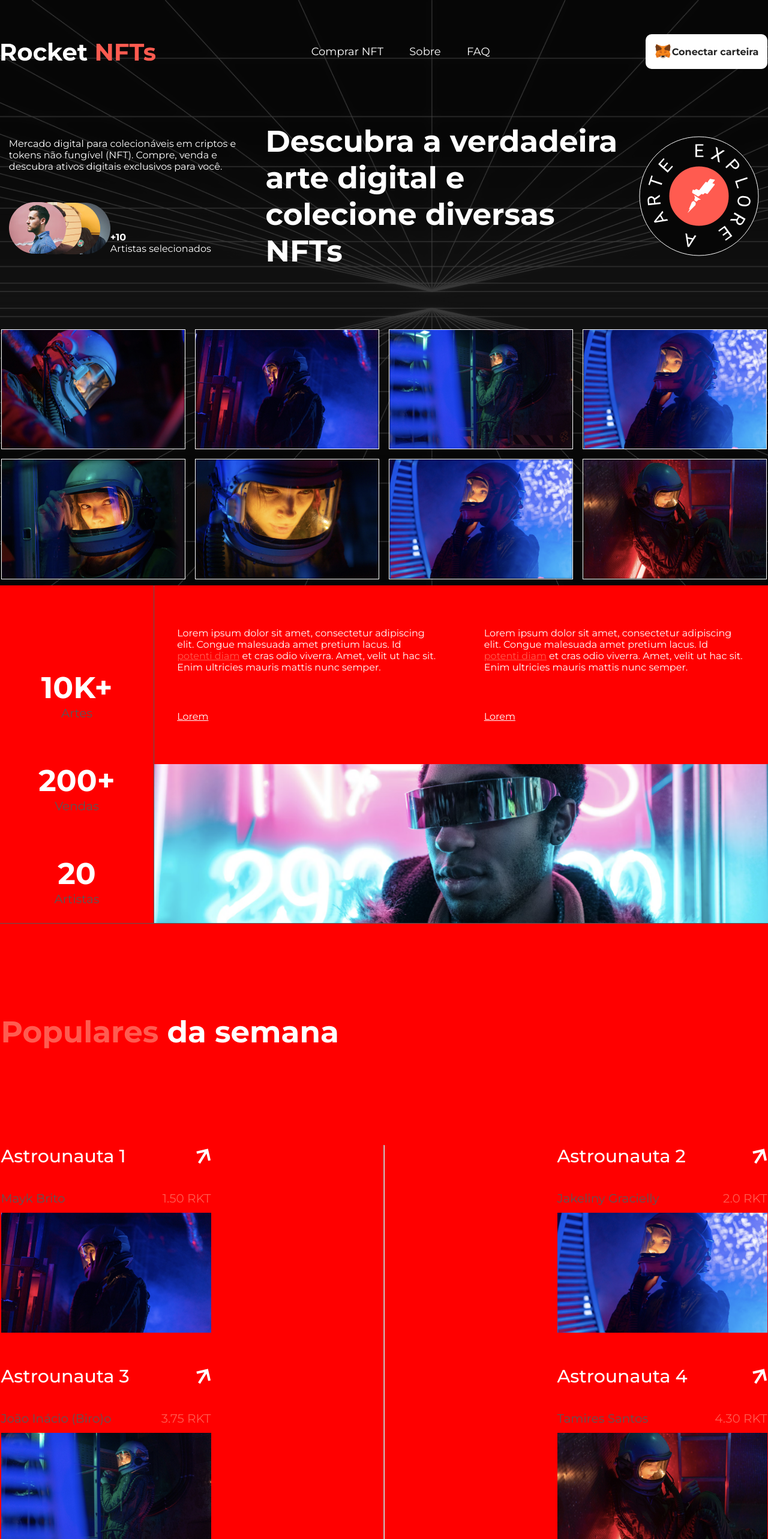
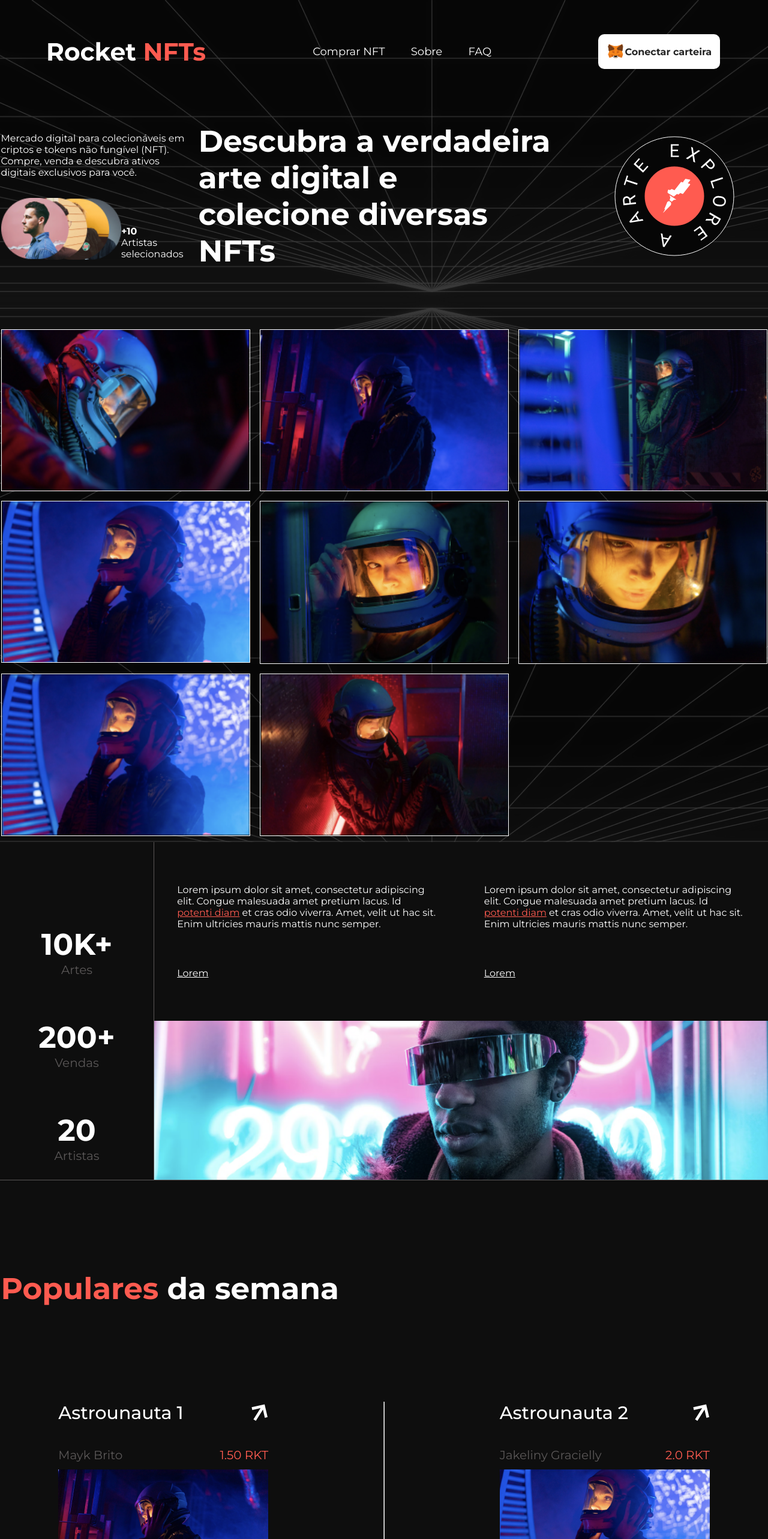
Before and after one commit to WendelSantosNunes/Rocket_NTFs, a React (Vite) app: page / in a window 1280 px wide. Shown: the top 2566 px of the page at 60% size. Built offline with nearby package versions, Linux system fonts and the light colour scheme.

Commit message:
Update project

```diff
--- a/src/components/Footer/index.jsx
+++ b/src/components/Footer/index.jsx
@@ -11,7 +11,7 @@ export function Footer(){
     return (
         <footer>
             <div className="container back-to-top">
-                <img src={LogoImg} alt="Logo" />
+                <img src={LogoImg} alt="Logo" className="logo"/>
                 <div>
                     <img src={ArrowBlackImg} alt="Arrow Black" />
                 </div>
--- a/src/components/Footer/style.css
+++ b/src/components/Footer/style.css
@@ -1,5 +1,9 @@
 footer{
     background-color: #252525;
+}
+
+footer .logo{
+    max-width: 16.4375rem;
 }
 
 footer .back-to-top{
@@ -81,6 +85,7 @@ footer .company-information a{
 footer .networks{
     display: flex;
     justify-content: space-between;
+    flex-wrap: wrap;
 
     padding: 5rem 0 3.75rem 0;
 }
@@ -96,3 +101,20 @@ footer .networks div{
     display: flex;
     justify-content: space-between;
 }
+
+/* Resposividade */
+
+@media (max-width:73.75rem){
+    footer .back-to-top{
+        justify-content: space-around;
+    }
+
+    form{
+        display:flex;
+        flex-direction: column
+    }
+
+    footer .networks{
+        justify-content: space-around;
+    }
+}
--- a/src/components/Header/index.jsx
+++ b/src/components/Header/index.jsx
@@ -6,14 +6,14 @@ import Logo_Meta from "../../assets/logo_MetaMask.svg"
 export function Header(){
     return (
         <header className="container">
-            <img src={LogoImg} alt="Logo" />
+            <img src={LogoImg} alt="Logo" className="logo" />
             <nav className="information">
                 <a href="#">Comprar NFT</a>
                 <a href="#">Sobre</a>
                 <a href="#">FAQ</a>
             </nav>
             <div className="connect">
-                <img src={Logo_Meta} alt="Logo_MetaMask" />
+                <img src={Logo_Meta} alt="Logo_MetaMask" className="logo_MetaMask" />
                 <p>Conectar carteira</p>
             </div>
         </header>
--- a/src/components/Header/style.css
+++ b/src/components/Header/style.css
@@ -5,6 +5,14 @@ header{
     flex-wrap: wrap;
 
     padding: 3.5625rem 0 5.625rem 0;
+}
+
+header .logo{
+    max-width: 16.4375rem;
+}
+
+header .logo_MetaMask{
+    max-width: 1.875rem;
 }
 
 header a{
@@ -39,7 +47,7 @@ header .connect {
 /* Resposividade */
 
 @media (max-width:82.1875rem){
-    body{
-        background-color: red;
+    header{
+        justify-content:space-around;
     }
 }
--- a/src/pages/home/index.jsx
+++ b/src/pages/home/index.jsx
@@ -99,7 +99,7 @@ export function Home(){
                             <div className="selected-artists artists">
                                 <div>
                                     <strong>Astrounauta 1</strong>
-                                    <img src={ArrowWhite} alt="Arrow white" />
+                                    <img src={ArrowWhite} alt="Arrow white" className='arrowWrite'/>
                                 </div>
                                 <div>
                                     <p>Mayk Brito</p>
@@ -110,13 +110,13 @@ export function Home(){
                             <div className="artists">
                                 <div>
                                     <strong>Astrounauta 3</strong>
-                                    <img src={ArrowWhite} alt="Arrow white" />
+                                    <img src={ArrowWhite} alt="Arrow white" className='arrowWrite'/>
                                 </div>
                                 <div>
                                     <p>João Inácio (Biro)o</p>
                                     <p>3.75 RKT</p>
                                 </div>
-                                <img src={Astronauta2} alt="Astronauta 3" />
+                                <img src={Astronauta2} alt="Astronauta 3"/>
                             </div>
                         </div>
                         <hr />
@@ -124,7 +124,7 @@ export function Home(){
                             <div className="selected-artists artists">
                                 <div>
                                     <strong>Astrounauta 2</strong>
-                                    <img src={ArrowWhite} alt="Arrow white" />
+                                    <img src={ArrowWhite} alt="Arrow white" className='arrowWrite'/>
                                 </div>
                                 <div>
                                     <p>Jakeliny Gracielly</p>
@@ -135,7 +135,7 @@ export function Home(){
                             <div className="artists">
                                 <div>
                                     <strong>Astrounauta 4</strong>
-                                    <img src={ArrowWhite} alt="Arrow white" />
+                                    <img src={ArrowWhite} alt="Arrow white" className='arrowWrite'/>
                                 </div>
                                 <div>
                                     <p>Tamires Santos</p>
@@ -150,42 +150,42 @@ export function Home(){
                     <h2><span>Melhores</span> artistas</h2>
                     <div className="best-artists-collection">
                         <div className="best-artists-inf">
-                            <img src={Artista1} alt="artista 1" />
+                            <img src={Artista1} alt="artista 1" className="bestArtistsImg"/>
                             <div>
                                 <p>Mayk Brito</p>
                                 <span>80 Fotografias</span>
                             </div>
                         </div>
                         <div className="best-artists-inf">
-                            <img src={Artista2} alt="artista 2" />
+                            <img src={Artista2} alt="artista 2" className="bestArtistsImg"/>
                             <div>
                                 <p>Jakeliny G.</p>
                                 <span>99 Fotografias</span>
                             </div>
                         </div>
                         <div className="best-artists-inf">
-                            <img src={Artista3} alt="artista 3" />
+                            <img src={Artista3} alt="artista 3" className="bestArtistsImg"/>
                             <div>
                                 <p>João I. (Biro)</p>
                                 <span>50 Fotografias</span>
                             </div>
                         </div>
                         <div className="best-artists-inf">
-                            <img src={Artista4} alt="artista 4" />
+                            <img src={Artista4} alt="artista 4" className="bestArtistsImg"/>
                             <div>
                                 <p>Tamires Santos</p>
                                 <span>43 Fotografias</span>
                             </div>
                         </div>
                         <div className="best-artists-inf">
-                            <img src={Artista5} alt="artista 5" />
+                            <img src={Artista5} alt="artista 5" className="bestArtistsImg"/>
                             <div>
                                 <p>Ana Silva</p>
                                 <span>28 Fotografias</span>
                             </div>
                         </div>
                         <div className="best-artists-inf">
-                            <img src={Artista6} alt="artista 6" />
+                            <img src={Artista6} alt="artista 6" className="bestArtistsImg"/>
                             <div>
                                 <p>Diego F.</p>
                                 <span>20 Fotografias</span>
@@ -194,7 +194,7 @@ export function Home(){
                     </div>
                     <div>
                         <a href="#">Ver todos os artistas</a>
-                        <img src={ArrowOrange} alt="Arrow orange" />
+                        <img src={ArrowOrange} alt="Arrow orange" id='arrowOrange'/>
                     </div>
                 </section>
             </main>
--- a/src/pages/home/style.css
+++ b/src/pages/home/style.css
@@ -8,9 +8,13 @@
 }
 
 .artists-inf {
-    display: flex;
+    /* display: flex;
     justify-content: space-around;
-    flex-wrap: wrap;
+    flex-wrap: wrap; */
+
+    display: grid;
+    grid-template-columns: 1fr 2fr 1fr;
+    gap: 20px;
 
     padding-bottom: 6.25rem;
 }
@@ -138,6 +142,10 @@
     color: var(--color-logo);
 }
 
+.popular .arrowWrite{
+    max-width: 1.75rem;
+}
+
 .artists-popular {
     display: flex;
     justify-content: space-between;
@@ -180,6 +188,10 @@
 }
 
 /* best artists */
+
+.bestArtistsImg{
+    max-width: 6.25rem;
+}
 
 .best-artists h2{
     text-align: center;
@@ -244,3 +256,40 @@
     padding-right: 0.8125rem;
     text-decoration: none;
 }
+
+#arrowOrange{
+    max-width: 1.0625rem;
+}
+
+/* Resposividade */
+
+@media (max-width:82.1875rem){
+    .gallery {
+        grid-template-columns: 1fr 1fr 1fr;
+    }
+
+    .artists-popular {
+        justify-content: space-around;
+    }
+}
+
+@media (max-width:73.75rem){
+   .artists-inf {
+        display: flex;
+        flex-wrap: wrap;
+        justify-content: center;
+        justify-items: center;
+
+    }
+
+    /* .products-inf img{
+
+    } */
+}
+/*
+@media(max-width:104.0625rem){
+    .products-inf img{
+        position: absolute;
+        background-color: red;
+    }
+} */
--- a/src/styles/global.css
+++ b/src/styles/global.css
@@ -23,3 +23,7 @@ body{
 a{
     color: var(--text-color)
 }
+
+img{
+    width: 100%;
+}
```
